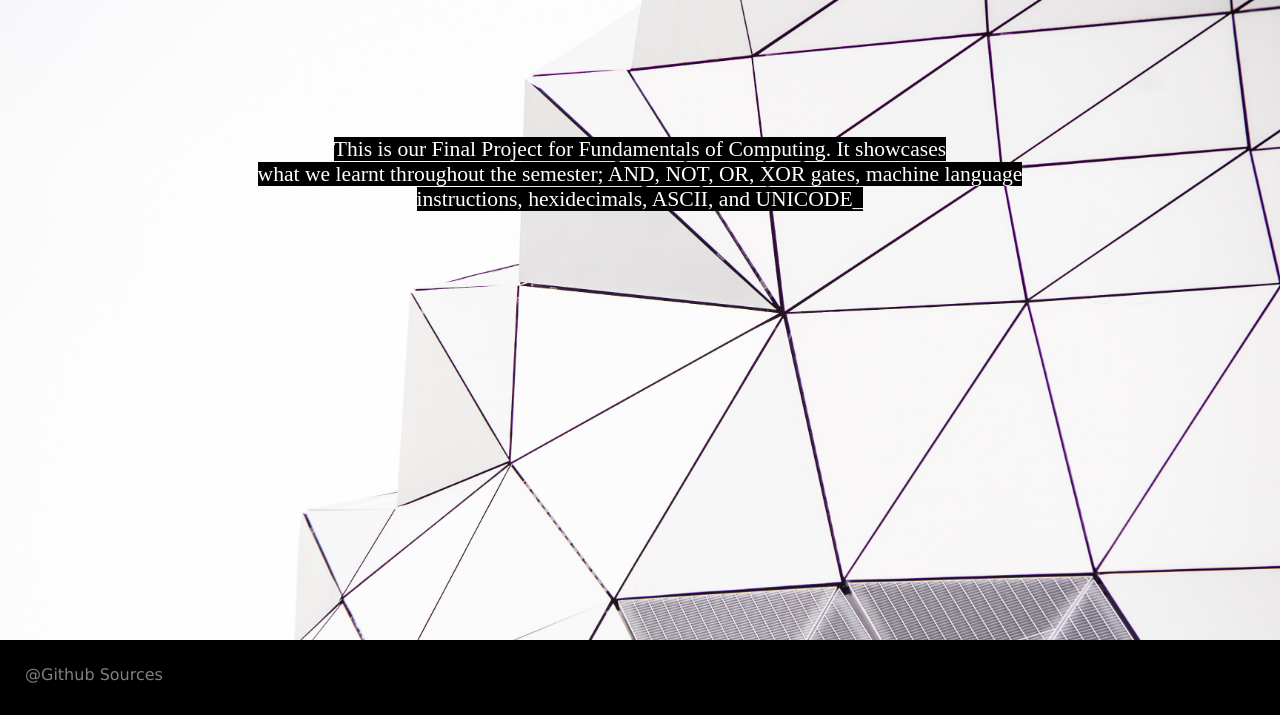
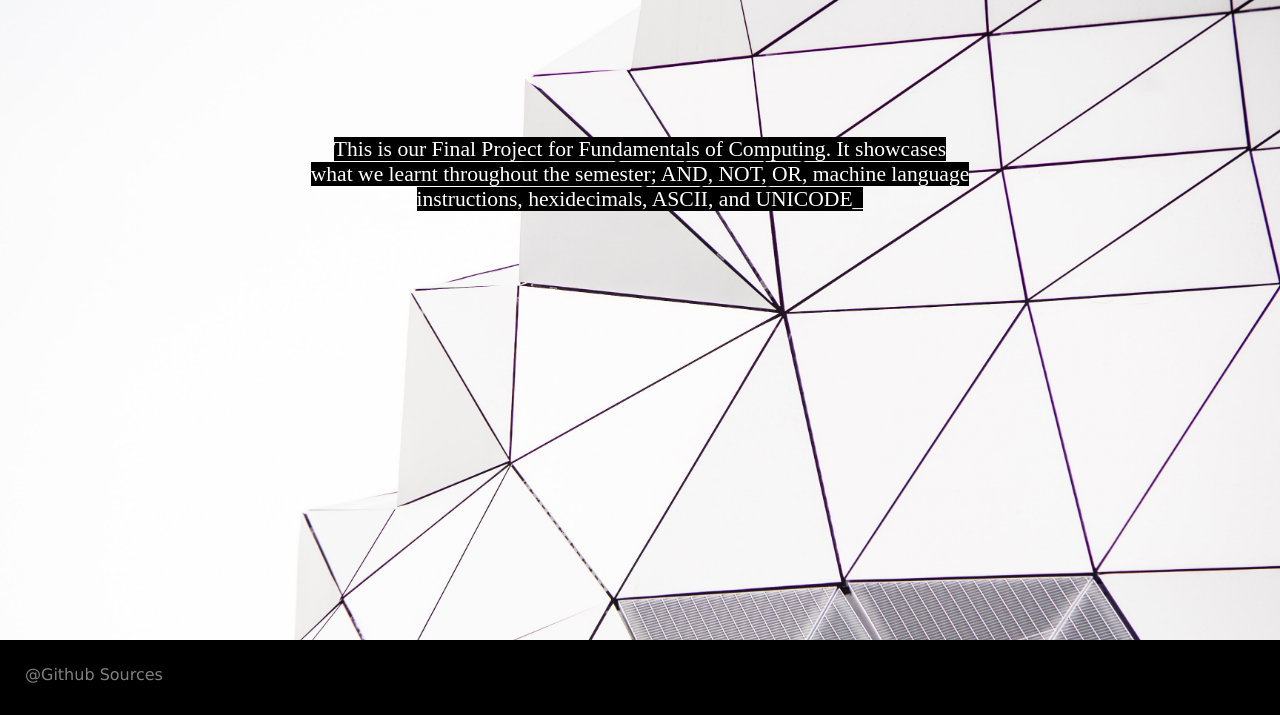
Before and after one commit to davinw06/FoC, a plain HTML site: page index.html in a window 1280 px wide. Shown: the part 85-800 px from the top of the page. Drawn offline with Linux system fonts and the light colour scheme.

Commit message:
Update index.html

```diff
--- a/index.html
+++ b/index.html
@@ -35,7 +35,7 @@ function closeNav() {
 </script>
 <div class="pageinfo">
     <p><mark> This is our Final Project for Fundamentals of Computing. It showcases<br>
-	what we learnt throughout the semester; AND, NOT, OR, XOR gates, machine language<br>
+	what we learnt throughout the semester; AND, NOT, OR, machine language<br>
 	instructions, hexidecimals, ASCII, and UNICODE_</mark></p>
 </div>
 
```
